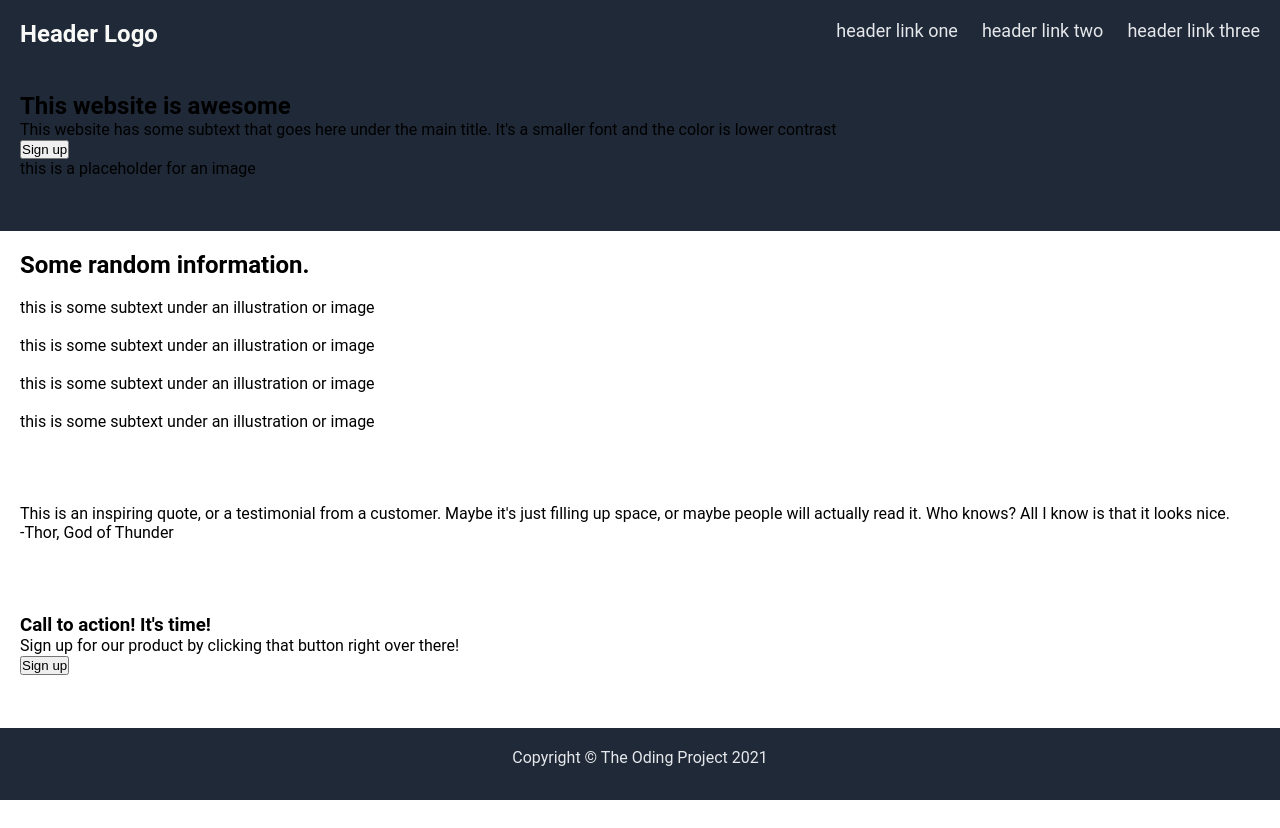
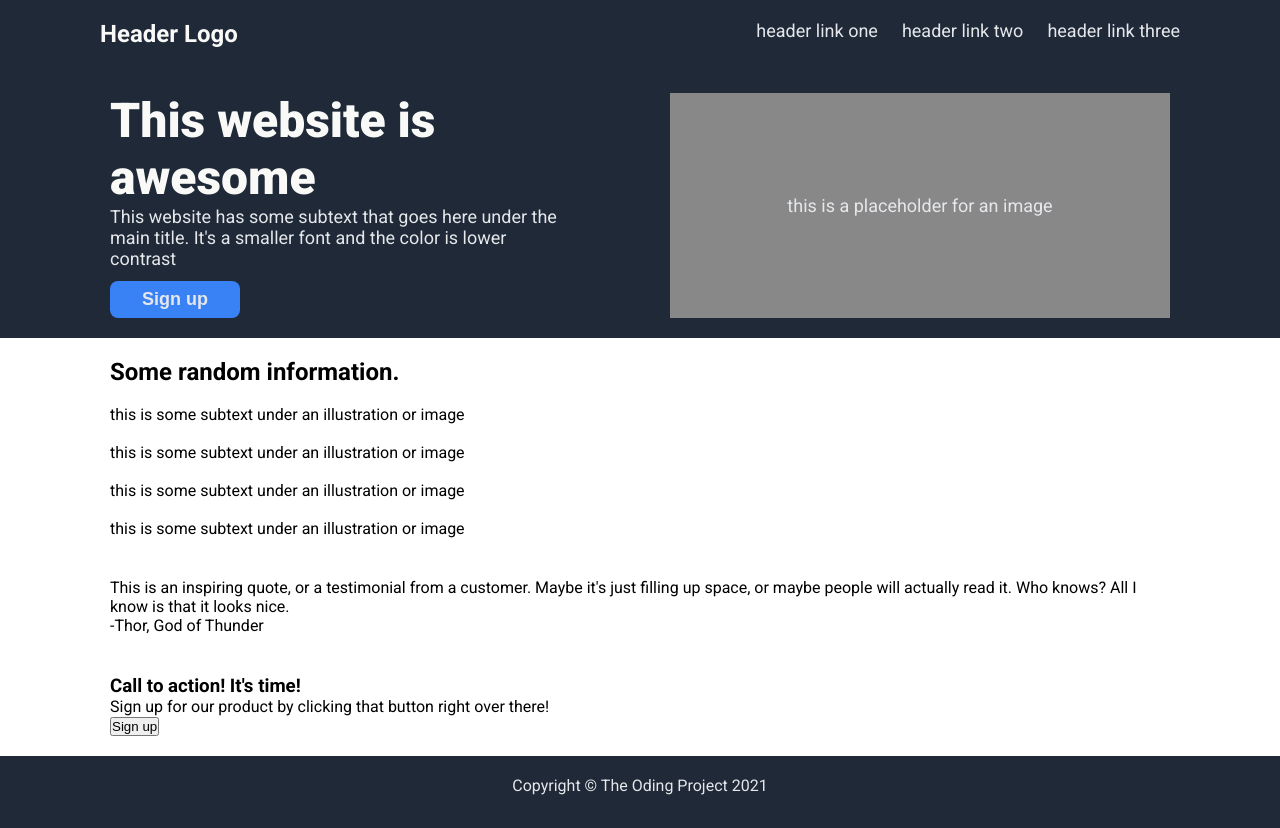
Before and after one commit to jkaps9/foundations-landing-page, a plain HTML site: page index.html in a window 1280 px wide. Before the commit the page ends 800 px from the top, so only its background shows below. Drawn offline with Linux system fonts and the light colour scheme.

Commit message:
Style hero section

```diff
--- a/styles.css
+++ b/styles.css
@@ -1,3 +1,5 @@
+@import url('https://fonts.googleapis.com/css2?family=Roboto:ital,wght@0,100..900;1,100..900&display=swap');
+
 * {
     padding: 0;
     margin: 0;
@@ -17,7 +19,7 @@ header{
     min-height: 72px;
     background-color: #1F2937;
     display: flex;
-    padding: 20px;
+    padding: 20px 100px;
 }
 
 .logo {
@@ -41,11 +43,46 @@ header ul li{
 /* SECTIONS */
 section {
     flex: 1;
-    padding: 20px;
+    padding: 20px 110px;
 }
 
 .hero {
     background-color: #1F2937;
+    color: #E5E7EB;
+    font-size: 18px;
+    display: flex;
+    align-items: center;
+    gap: 100px;
+}
+
+.hero h1 {
+    font-size: 48px;
+    color: #F9FAF8;
+    font-weight: 900;
+}
+
+.hero .left-side {
+    flex: 1;
+}
+
+.hero button {
+    margin-top: 12px;
+    background-color: #3882F6;
+    border: none;
+    color: #E5E7EB;
+    font-size: 18px;
+    font-weight: bold;
+    padding: 8px 32px;
+    border-radius: 8px;
+}
+
+.hero .right-side {
+    flex: 0;
+    min-width: 500px;
+    height: 225px;
+    background-color: #888;
+    text-align: center;
+    align-content: center;
 }
 
 /* FOOTER */
```
